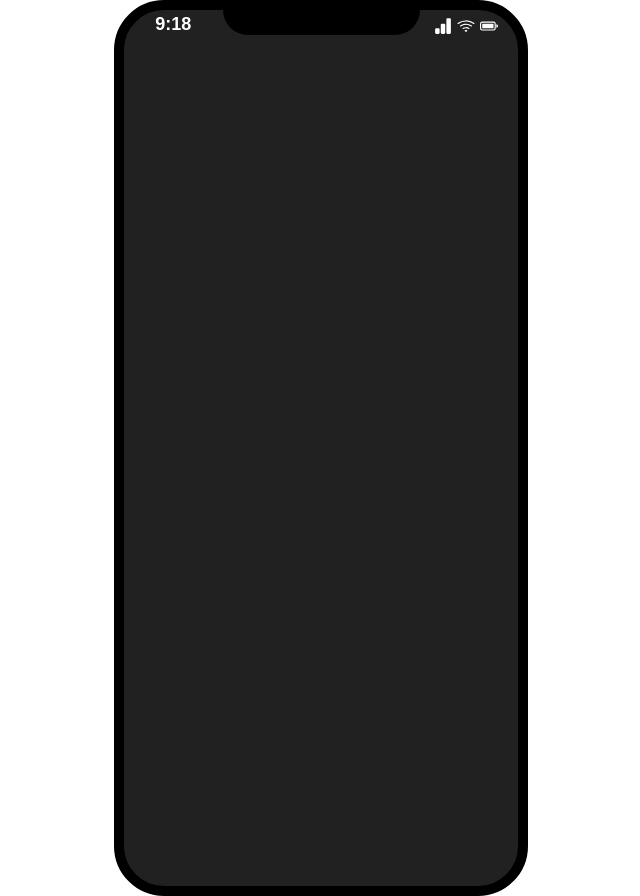
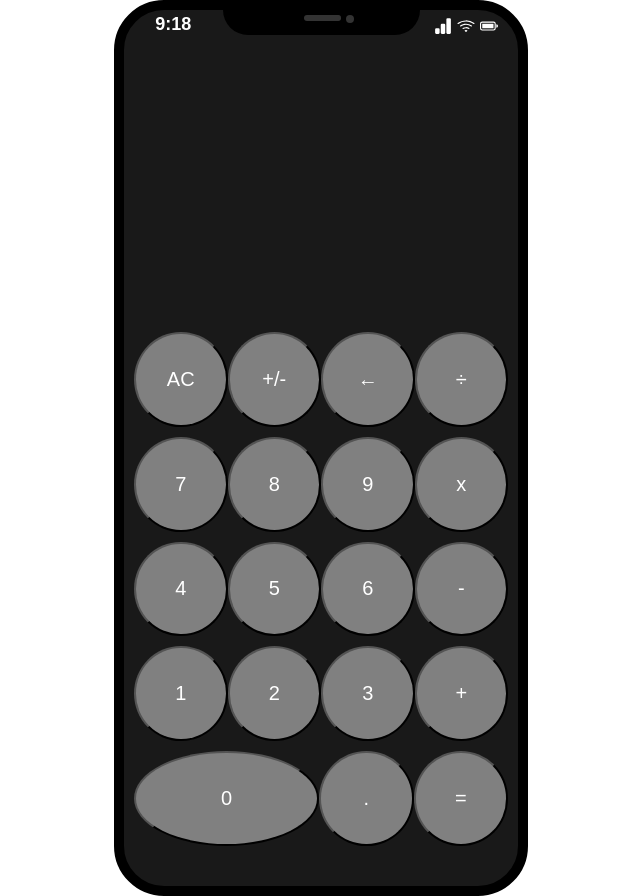
Before and after one commit to StevanFreeborn/theOdinProject-Calculator, a website: page index.html in a window 1280 px wide. Shown: the whole page, without its empty margins (319-959 px from the left). Drawn offline with Linux system fonts and the light colour scheme.

Commit message:
more work on uit

```diff
--- a/index.html
+++ b/index.html
@@ -16,7 +16,21 @@
       <div id="time-container">
         <span id="time"></span>
       </div>
-      <div id="notch"></div>
+      <div id="notch">
+        <div id="input-output-container">
+          <div class="sensor"></div>
+          <div class="sensor"></div>
+          <div id="input-output">
+            <div id="speaker">
+              <div class="speaker-left-end"></div>
+              <div class="speaker-body"></div>
+              <div class="speaker-right-end"></div>
+            </div>
+            <div id="camera"></div>
+          </div>
+          <div class="sensor"></div>
+        </div>
+      </div>
       <div id="statuses-container">
         <svg xmlns="http://www.w3.org/2000/svg" width="18" height="18" fill="currentColor" class="bi bi-bar-chart-fill"
           viewBox="0 0 16 16">
@@ -38,6 +52,38 @@
         </svg>
       </div>
     </div>
+    <div id="display-container"></div>
+    <div id="buttons-container">
+      <div class="button-row">
+        <button class="button modifier">AC</button>
+        <button class="button modifier">+/-</button>
+        <button class="button modifier">&LeftArrow;</button>
+        <button class="button operator">÷</button>
+      </div>
+      <div class="button-row">
+        <button class="button">7</button>
+        <button class="button">8</button>
+        <button class="button">9</button>
+        <button class="button operator">x</button>
+      </div>
+      <div class="button-row">
+        <button class="button">4</button>
+        <button class="button">5</button>
+        <button class="button">6</button>
+        <button class="button operator">-</button>
+      </div>
+      <div class="button-row">
+        <button class="button">1</button>
+        <button class="button">2</button>
+        <button class="button">3</button>
+        <button class="button operator">+</button>
+      </div>
+      <div class="button-row">
+        <button class="button zero">0</button>
+        <button class="button">.</button>
+        <button class="button operator">=</button>
+      </div>
+    </div>
   </div>
 
   <script>
@@ -45,10 +91,10 @@
       const time = document.getElementById('time');
       const date = new Date();
       const hours = date.getHours() > 12 ? date.getHours() - 12 : date.getHours();
-      const minutes = date.getMinutes();
+      const minutes = date.getMinutes() < 10 ? `0${date.getMinutes()}` : date.getMinutes();
       time.innerHTML = `${hours}:${minutes}`;
     }
-
+    updateTime();
     setInterval(updateTime, 1000);
   </script>
 
--- a/style.css
+++ b/style.css
@@ -1,3 +1,9 @@
+:root {
+  --black: #000;
+  --light-black: #000000e6;
+  --white: #fff;
+}
+
 * {
   margin: 0;
   padding: 0;
@@ -16,9 +22,11 @@ body {
 #iphone {
   height: 896px;
   width: 414px;
-  background: #000000de;
+  background: var(--light-black);
   border-radius: 50px;
-  border: 10px solid #000;
+  border: 10px solid var(--black);
+  display: flex;
+  flex-direction: column;
 }
 
 #notch-container {
@@ -26,13 +34,13 @@ body {
   display: flex;
   align-items: flex-end;
   justify-content: space-evenly;
-  color: #fff;
+  color: var(--white);
 }
 
 #notch {
   height: 25px;
   flex: 2;
-  background: #000;
+  background: var(--black);
   border-bottom-left-radius: 50px;
   border-bottom-right-radius: 50px;
 }
@@ -57,3 +65,84 @@ body {
 #statuses-container>svg {
   margin-right: 5px;
 }
+
+#input-output-container {
+  height: 100%;
+  display: flex;
+  justify-content: center;
+}
+
+#input-output {
+  display: flex;
+  margin-top: 5px;
+  align-items: flex-start;
+}
+
+#speaker {
+  display: flex;
+  margin-left: 20px;
+}
+
+.speaker-left-end {
+  height: 6px;
+  width: 6px;
+  border-radius: 50% 0 0 50%;
+  background: rgb(51, 51, 51);
+}
+
+.speaker-body {
+  height: 6px;
+  width: 25px;
+  background: rgb(51, 51, 51);
+}
+
+.speaker-right-end {
+  height: 6px;
+  width: 6px;
+  border-radius: 0 45% 45% 0;
+  background: rgb(51, 51, 51);
+}
+
+#camera {
+  height: 8px;
+  width: 8px;
+  border-radius: 50%;
+  background: rgb(51, 51, 51);
+  margin: 0 5px;
+}
+
+#display-container {
+  flex: 1;
+  display: flex;
+  justify-content: center;
+  align-items: center;
+  margin: 0 10px;
+}
+
+#buttons-container {
+  flex: 2;
+  display: flex;
+  flex-direction: column;
+  gap: 10px;
+  row-gap: 10px;
+  margin: 40px 10px 40px 10px;
+}
+
+.button-row {
+  flex: 1;
+  display: flex;
+  justify-content: space-evenly;
+}
+
+.button {
+  flex: 1;
+  height: auto;
+  border-radius: 50%;
+  background: grey;
+  color: var(--white);
+  font-size: 20px;
+}
+
+.zero {
+  flex: 2;
+}
```
